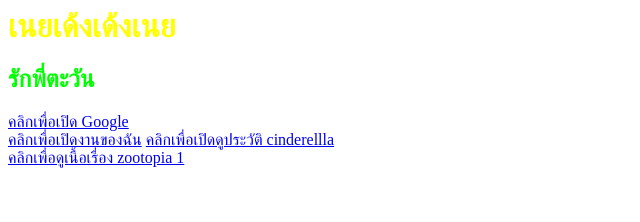
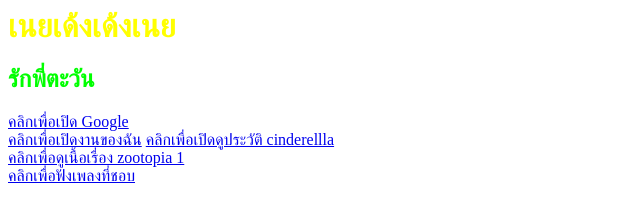
Before and after one commit to 41824-creator/Hello-world, a plain HTML site: page index.html in a window 1280 px wide. Shown: the whole page, without its empty margins (0-640 px from the left). Drawn offline with Linux system fonts and the light colour scheme.

Commit message:
Update index.html

```diff
--- a/index.html
+++ b/index.html
@@ -4,3 +4,4 @@
 <a href="work.html">คลิกเพื่อเปิดงานของฉัน</a>
 <a href="betterbear.html"> คลิกเพื่อเปิดดูประวัติ cinderellla</a> <br>
 <a href="zootopia1.html"> คลิกเพื่อดูเนื้อเรื่อง zootopia 1<a/> <br>
+<a href="sosbibi.html"> คลิกเพื่อฟังเพลงที่ชอบ<a/> <br>
```
